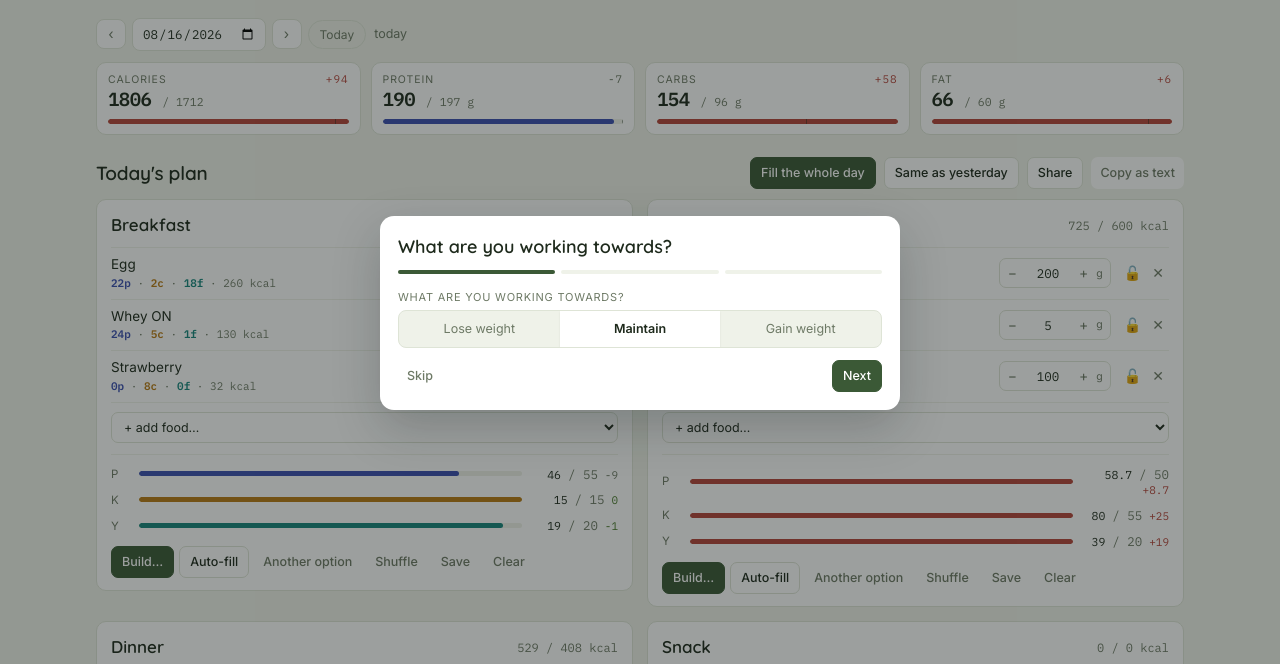
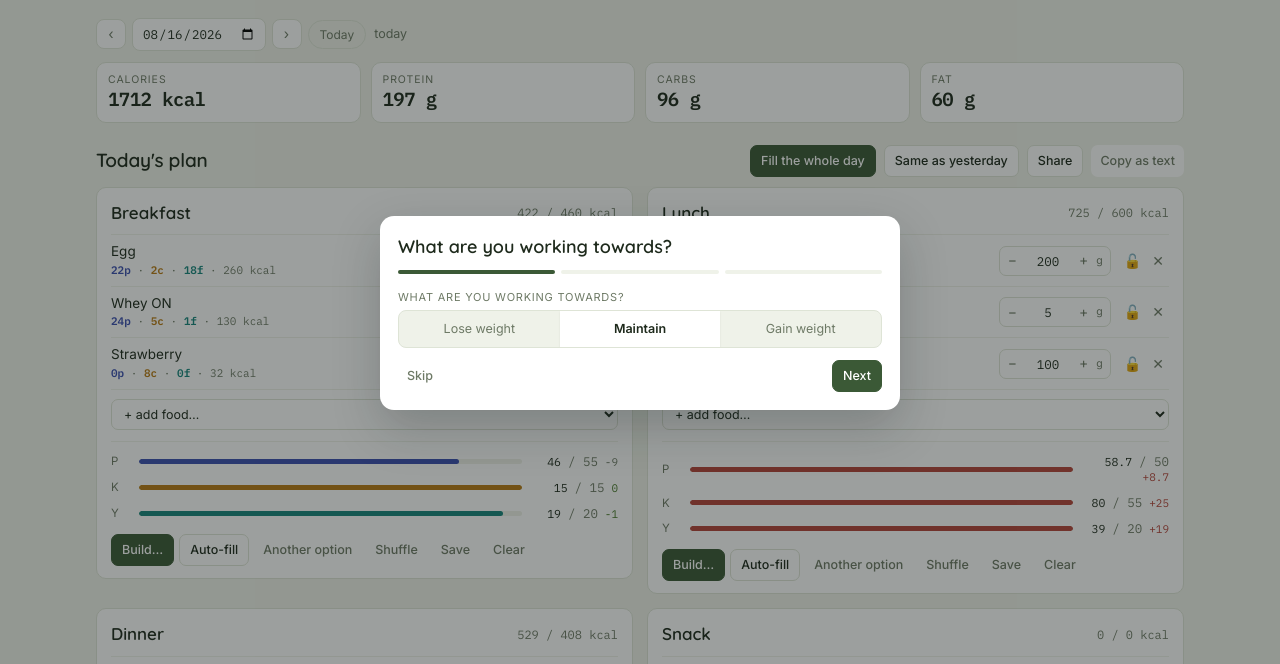
Before and after one commit to NazrinChobanzada/MinuMeal, a plain HTML site: page index.html in a window 1280 px wide. Shown: the part 87-751 px from the top of the page. Drawn offline with nearby package versions, Linux system fonts and the light colour scheme.

Commit message:
top ledger shows target only, no actual/delta comparison

```diff
--- a/app.js
+++ b/app.js
@@ -659,17 +659,12 @@ async function runOnboarding(){
 /* ---------------- views ---------------- */
 function ledger(){
   const host=$('#ledger'); if(!host) return;
-  const {act,tgt}=dayTotals();
-  const cell=(cls,lab,a,t,unit)=>{
-    const pct=t>0?Math.min(140,a/t*100):0, over=t>0&&a>t*1.02, d=a-t;
-    const ds=Math.abs(d)<(unit==='kcal'?15:2)?'fit':(d>0?'pos':'neg');
-    return `<div class="lg ${cls} ${over?'over':''}">
-      <div class="lab"><span>${lab}</span><span class="delta ${ds}">${d>0?'+':''}${r0(d)}</span></div>
-      <div class="val">${r0(a)} <small>/ ${r0(t)}${unit==='kcal'?'':' g'}</small></div>
-      <div class="track"><div class="fill" style="width:${Math.min(100,pct)}%"></div><div class="tick" style="left:calc(${t>0?Math.min(100,100*t/Math.max(a,t)):100}% - 1px)"></div></div></div>`;
-  };
-  host.innerHTML=cell('k-cal','Calories',act.k,tgt.k,'kcal')+cell('k-p','Protein',act.p,tgt.p)+
-    cell('k-c','Carbs',act.c,tgt.c)+cell('k-f','Fat',act.f,tgt.f);
+  const {tgt}=dayTotals();                    // target only — what you plan to eat, not what's logged so far
+  const cell=(cls,lab,v,unit)=>`<div class="lg ${cls}">
+      <div class="lab"><span>${lab}</span></div>
+      <div class="val">${r0(v)}${unit==='kcal'?' kcal':' g'}</div></div>`;
+  host.innerHTML=cell('k-cal','Calories',tgt.k,'kcal')+cell('k-p','Protein',tgt.p,'g')+
+    cell('k-c','Carbs',tgt.c,'g')+cell('k-f','Fat',tgt.f,'g');
   const di=$('#dDate'); if(di) di.value=S.date;
   const dl=$('#dLabel');
   if(dl){ const diff=Math.round((new Date(S.date)-new Date(today()))/864e5);
--- a/styles.css
+++ b/styles.css
@@ -48,6 +48,7 @@ button{cursor:pointer}
 .lg .lab{font-size:10.5px;letter-spacing:.09em;text-transform:uppercase;color:var(--muted);display:flex;justify-content:space-between;align-items:center}
 .lg .val{font-family:var(--mono);font-size:19px;font-weight:600;letter-spacing:-.03em;line-height:1.25;margin-top:1px}
 .lg .val small{font-size:11.5px;font-weight:400;color:var(--muted);letter-spacing:0}
+/* .track/.fill/.tick are reused by the per-meal progress bars (.bar) further down */
 .track{position:relative;height:5px;border-radius:3px;background:var(--line2);margin-top:7px;overflow:hidden}
 .fill{position:absolute;inset:0 auto 0 0;border-radius:3px;transition:width .18s ease}
 .tick{position:absolute;top:-2px;bottom:-2px;width:1.5px;background:var(--ink);opacity:.45}
```
